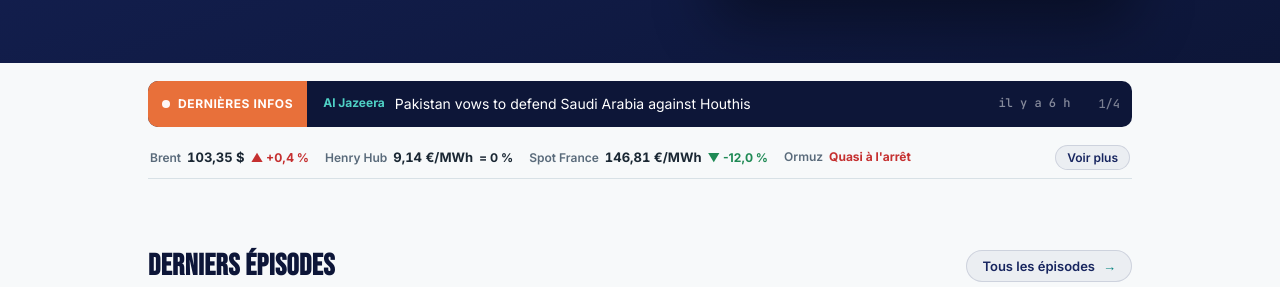
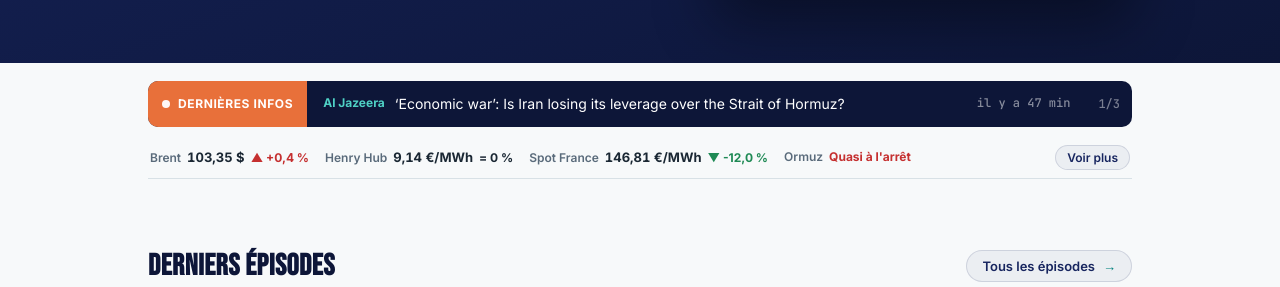
Before and after one commit to InsideEnergyMarkets/Inside-Energy-Markets, a Jekyll site: the page built from index.html, in a window 1280 px wide and 900 px high, scrolled down 406 px. Shown: the part 165-452 px from the top of the window. Built offline with Jekyll 4.4.1, drawn with Linux system fonts in a browser that asks for light colours.

```diff
--- a/_data/incidents.json
+++ b/_data/incidents.json
@@ -1,5 +1,5 @@
 {
- "updated_at": "2026-09-30T10:46:40+00:00",
+ "updated_at": "2026-09-30T12:52:37+00:00",
  "stats": {
   "total_30d": 23,
   "attacks_30d": 16,
--- a/_data/news.json
+++ b/_data/news.json
@@ -1,19 +1,12 @@
 {
- "updated_at": "2026-09-30T10:46:39+00:00",
+ "updated_at": "2026-09-30T12:52:37+00:00",
  "items": [
   {
-   "title": "Pakistan vows to defend Saudi Arabia against Houthis",
-   "url": "https://www.aljazeera.com/video/newsfeed/2026/9/30/pakistan-vows-to-defend-saudi-arabia-against-houthis?traffic_source=rss",
+   "title": "‘Economic war’: Is Iran losing its leverage over the Strait of Hormuz?",
+   "url": "https://www.aljazeera.com/news/2026/9/30/economic-war-is-iran-losing-its-leverage-over-the-strait-of-hormuz?traffic_source=rss",
    "source": "Al Jazeera",
    "lang": "en",
-   "date": "2026-09-30T07:22:52+00:00"
-  },
-  {
-   "title": "Somali pirates killed five crew members on hijacked tanker, officials say",
-   "url": "https://www.aljazeera.com/news/2026/9/30/somali-pirates-killed-five-crew-members-on-hijacked-tanker-officials-say?traffic_source=rss",
-   "source": "Al Jazeera",
-   "lang": "en",
-   "date": "2026-09-30T02:39:06+00:00"
+   "date": "2026-09-30T12:05:45+00:00"
   },
   {
    "title": "Détroit d'Ormuz : l'Iran dit attendre une réponse des États-Unis sur son plan",
--- a/_data/podcast.json
+++ b/_data/podcast.json
@@ -1,5 +1,5 @@
 {
- "updated_at": "2026-09-30T10:46:40+00:00",
+ "updated_at": "2026-09-30T12:52:37+00:00",
  "episodes": {
   "10": {
    "audio": "https://anchor.fm/s/10edf0868/podcast/play/126486789/https%3A%2F%2Fd3ctxlq1ktw2nl.cloudfront.net%2Fstaging%2F2026-8-29%2F489715b9-9275-387d-cec8-06e4f3de2244.mp3",
```
